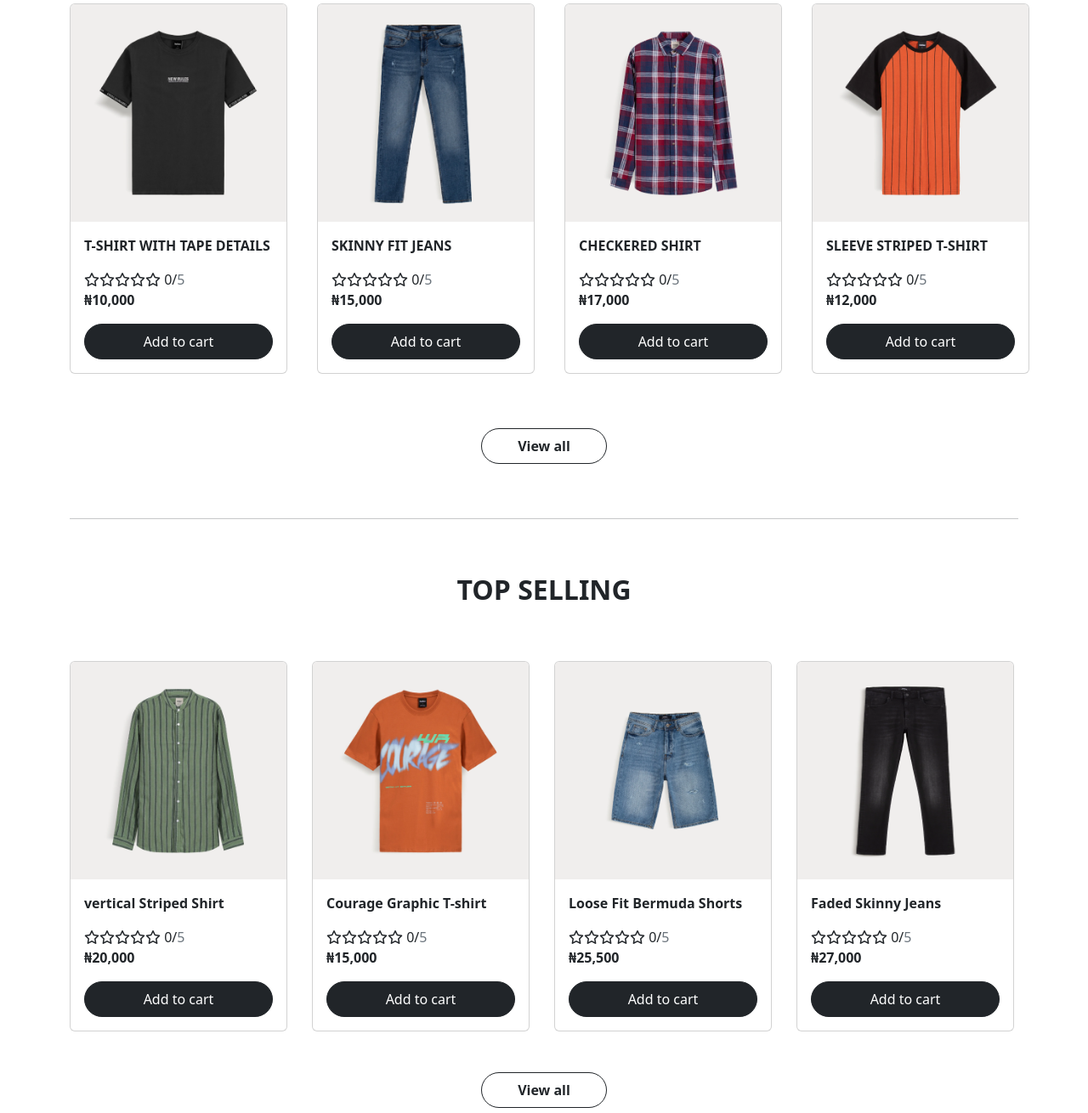
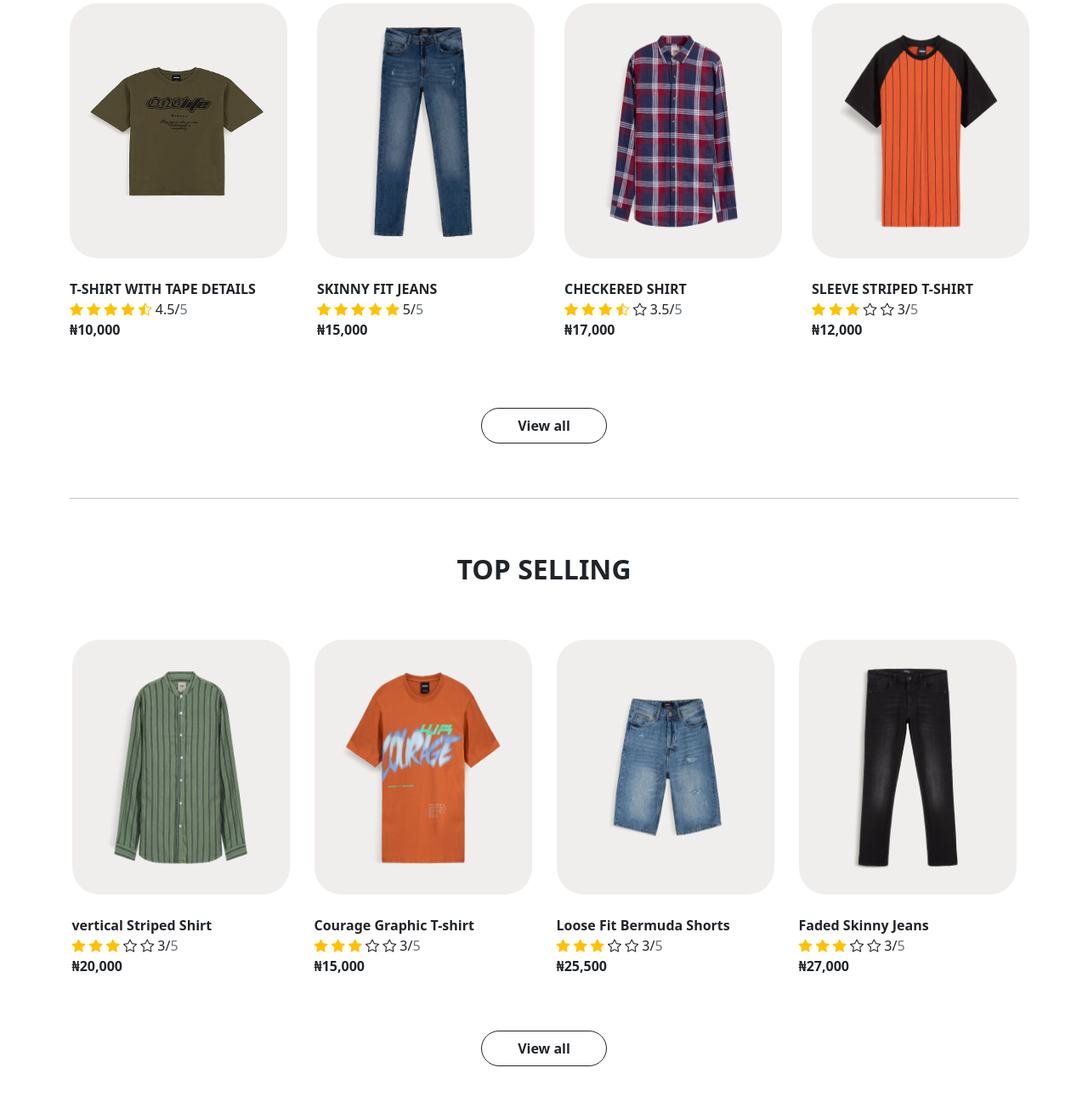
Before and after one commit to amarisodiq/E-commerce-website, a plain HTML site: page index.html in a window 1280 px wide. Shown: the part 810-2120 px from the top of the page at 85% size. Drawn offline with nearby package versions, Linux system fonts and the light colour scheme.

Commit message:
change card design

```diff
--- a/index.html
+++ b/index.html
@@ -172,88 +172,100 @@
                 <h2 class="text-center fw-bold my-5 py-3">NEW ARRIVALS</h2>
                 <div class="row justify-content-center g-5">
                     <div class="col-lg-3 col-md-3 col-sm-12">
-                        <div class="card card-container mx-auto" style="width: 16rem;">
-                            <a href="#">
-                                <img src="./image/t-shirt with tape.png" class="card-img-top items-img"
-                                    alt="t-shirt with tape">
+                        <div class=" card-container mx-auto" style="width: 16rem;">
+                            <a href="./product-details.html" class="nav-link">
+                                <img src="./image/onelife t-shirt-index.png" class="card-img-top items-img rounded-5"
+                                    alt="t-shirt with tape" width="100%" height="300">
                             </a>
-                            <div class="card-body">
-                                <p class="card-text fw-semibold">T-SHIRT WITH TAPE DETAILS</p>
-                                <div class="card-rate-price">
+                            <p class="card-text fw-semibold pt-4 mb-0">T-SHIRT WITH TAPE DETAILS</p>
                             <div class="price-rate">
-                                        <span><i class="fa-regular fa-star"></i><i class="fa-regular fa-star"></i><i
-                                                class="fa-regular fa-star"></i><i class="fa-regular fa-star"></i><i
-                                                class="fa-regular fa-star"></i> 0/<span
-                                                class="text-secondary">5</span></span>
+                                <span>
+                                    <i class="bi bi-star-fill text-warning"></i>
+                                    <i class="bi bi-star-fill text-warning"></i>
+                                    <i class="bi bi-star-fill text-warning"></i>
+                                    <i class="bi bi-star-fill text-warning"></i>
+                                    <i class="bi bi-star-half text-warning"></i>
+                                    4.5/<span class="text-secondary">5</span>
+                                </span>
                                 <p class="fw-bold">₦10,000</p>
                             </div>
+                            <!-- <button type="button" class="btn btn-dark rounded-pill buy-btn py-2 add-to-cart"
+                                    data-id="1">Add to cart
+                                </button> -->
                         </div>
-                                <button type="button" class="btn btn-dark rounded-pill buy-btn py-2 add-to-cart"
-                                    data-id="1">Add to cart
-                                </button>
                     </div>
+
+                    <div class="col-lg-3 col-md-3 col-sm-12">
+                        <div class=" card-container mx-auto" style="width: 16rem;">
+                            <a href="#">
+                                <img src="./image/skinny fit jeans.png" class="card-img-top items-img rounded-5"
+                                    alt="skinny fit jeans" width="100%" height="300">
+                            </a>
+                            <p class="card-text fw-semibold pt-4 mb-0">SKINNY FIT JEANS</p>
+                            <div class="price-rate">
+                                <span>
+                                    <i class="bi bi-star-fill text-warning"></i>
+                                    <i class="bi bi-star-fill text-warning"></i>
+                                    <i class="bi bi-star-fill text-warning"></i>
+                                    <i class="bi bi-star-fill text-warning"></i>
+                                    <i class="bi bi-star-fill text-warning"></i>
+                                    5/<span class="text-secondary">5</span>
+                                </span>
+                                <p class="fw-bold">₦15,000</p>
+                            </div>
+                            <!-- <button type="button" class="btn btn-dark rounded-pill buy-btn py-2 add-to-cart"
+                                    data-id="2">Add to
+                                    cart</button> -->
                         </div>
                     </div>
                     <div class="col-lg-3 col-md-3 col-sm-12">
-                        <div class="card card-container" style="width: 16rem;">
-                            <img src="./image/skinny fit jeans.png" class="card-img-top items-img"
-                                alt="skinny fit jeans">
-                            <div class="card-body">
-                                <p class="card-text fw-semibold">SKINNY FIT JEANS</p>
+                        <div class="card-container mx-auto" style="width: 16rem;">
+                            <a href="#">
+                                <img src="./image/checkered shirt.png" class="card-img-top items-img rounded-5"
+                                    alt="checkered shirt" width="100%" height="300">
+                            </a>
+                            <p class="card-text fw-semibold pt-4 mb-0">CHECKERED SHIRT</p>
                             <div class="card-rate-price">
                                 <div class="price-rate">
-                                        <span><i class="fa-regular fa-star"></i><i class="fa-regular fa-star"></i><i
-                                                class="fa-regular fa-star"></i><i class="fa-regular fa-star"></i><i
-                                                class="fa-regular fa-star"></i> 0/<span
-                                                class="text-secondary">5</span></span>
-                                        <p class="fw-bold">₦15,000</p>
+                                    <span>
+                                        <i class="bi bi-star-fill text-warning"></i>
+                                        <i class="bi bi-star-fill text-warning"></i>
+                                        <i class="bi bi-star-fill text-warning"></i>
+                                        <i class="bi bi-star-half text-warning"></i>
+                                        <i class="bi bi-star"></i>
+                                        3.5/<span class="text-secondary">5</span>
+                                    </span>
+                                    <p class="fw-bold">₦17,000</p>
                                 </div>
                             </div>
-                                <button type="button" class="btn btn-dark rounded-pill buy-btn py-2 add-to-cart"
-                                    data-id="2">Add to
-                                    cart</button>
-                            </div>
+                            <!-- <button type="button" class="btn btn-dark rounded-pill buy-btn py-2 add-to-cart"
+                                    data-id="3">Add to
+                                    cart</button> -->
                         </div>
                     </div>
                     <div class="col-lg-3 col-md-3 col-sm-12">
-                        <div class="card card-container" style="width: 16rem;">
-                            <img src="./image/checkered shirt.png" class="card-img-top items-img" alt="checkered shirt">
-                            <div class="card-body">
-                                <p class="card-text fw-semibold">CHECKERED SHIRT</p>
+                        <div class="card-container mx-auto" style="width: 16rem;">
+                            <a href="">
+                                <img src="./image/sleeve striped t-shirt.png" class="card-img-top items-img rounded-5"
+                                    alt="sleeve striped t-shirt" height="300">
+                            </a>
+                            <p class="card-text fw-semibold mb-0 pt-4">SLEEVE STRIPED T-SHIRT</p>
                             <div class="card-rate-price">
                                 <div class="price-rate">
-                                        <span><i class="fa-regular fa-star"></i><i class="fa-regular fa-star"></i><i
-                                                class="fa-regular fa-star"></i><i class="fa-regular fa-star"></i><i
-                                                class="fa-regular fa-star"></i> 0/<span
-                                                class="text-secondary">5</span></span>
-                                        <p class="fw-bold">₦17,000</p>
-                                    </div>
-                                </div>
-                                <button type="button" class="btn btn-dark rounded-pill buy-btn py-2 add-to-cart"
-                                    data-id="3">Add to
-                                    cart</button>
-                            </div>
-                        </div>
-                    </div>
-                    <div class="col-lg-3 col-md-3 col-sm-12">
-                        <div class="card card-container" style="width: 16rem;">
-                            <img src="./image/sleeve striped t-shirt.png" class="card-img-top items-img"
-                                alt="sleeve striped t-shirt">
-                            <div class="card-body">
-                                <p class="card-text fw-semibold">SLEEVE STRIPED T-SHIRT</p>
-                                <div class="card-rate-price">
-                                    <div class="price-rate">
-                                        <span><i class="fa-regular fa-star"></i><i class="fa-regular fa-star"></i><i
-                                                class="fa-regular fa-star"></i><i class="fa-regular fa-star"></i><i
-                                                class="fa-regular fa-star"></i> 0/<span
-                                                class="text-secondary">5</span></span>
+                                    <span>
+                                        <i class="bi bi-star-fill text-warning"></i>
+                                        <i class="bi bi-star-fill text-warning"></i>
+                                        <i class="bi bi-star-fill text-warning"></i>
+                                        <i class="bi bi-star"></i>
+                                        <i class="bi bi-star"></i>
+                                        3/<span class="text-secondary">5</span>
+                                    </span>
                                     <p class="fw-bold">₦12,000</p>
                                 </div>
                             </div>
-                                <button type="button" class="btn btn-dark rounded-pill buy-btn py-2 add-to-cart"
+                            <!-- <button type="button" class="btn btn-dark rounded-pill buy-btn py-2 add-to-cart"
                                     data-id="4">Add to
-                                    cart</button>
-                            </div>
+                                    cart</button> -->
                         </div>
                     </div>
                 </div>
@@ -270,87 +282,103 @@
                 <h2 class="text-center fw-bold my-5 py-3">TOP SELLING</h2>
                 <div class="row">
                     <div class="col-lg-3 col-md-3 col-sm-12">
-                        <div class="card card-container" style="width: 16rem;">
-                            <img src="./image/vertical striped shirt.png" class="card-img-top items-img"
-                                alt="t-shirt with tape">
-                            <div class="card-body">
-                                <p class="card-text fw-semibold">vertical Striped Shirt</p>
+                        <div class="card-container mx-auto" style="width: 16rem;">
+                            <a href="">
+                                <img src="./image/vertical striped shirt.png" class="card-img-top rounded-5"
+                                    alt="t-shirt with tape" height="300">
+                            </a>
+                            <p class="card-text fw-semibold mb-0 pt-4">vertical Striped Shirt</p>
                             <div class="card-rate-price">
                                 <div class="price-rate">
-                                        <span><i class="fa-regular fa-star"></i><i class="fa-regular fa-star"></i><i
-                                                class="fa-regular fa-star"></i><i class="fa-regular fa-star"></i><i
-                                                class="fa-regular fa-star"></i> 0/<span
-                                                class="text-secondary">5</span></span>
+                                    <span>
+                                        <i class="bi bi-star-fill text-warning"></i>
+                                        <i class="bi bi-star-fill text-warning"></i>
+                                        <i class="bi bi-star-fill text-warning"></i>
+                                        <i class="bi bi-star"></i>
+                                        <i class="bi bi-star"></i>
+                                        3/<span class="text-secondary">5</span>
+                                    </span>
                                     <p class="fw-bold">₦20,000</p>
                                 </div>
                             </div>
-                                <button type="button" class="btn btn-dark rounded-pill buy-btn py-2 add-to-cart"
+                            <!-- <button type="button" class="btn btn-dark rounded-pill buy-btn py-2 add-to-cart"
                                     data-id="5">Add to
-                                    cart</button>
-                            </div>
+                                    cart</button> -->
                         </div>
                     </div>
                     <div class="col-lg-3 col-md-3 col-sm-12">
-                        <div class="card card-container" style="width: 16rem;">
-                            <img src="./image/courage graphic t-shirt.png" class="card-img-top items-img"
-                                alt="skinny fit jeans">
-                            <div class="card-body">
-                                <p class="card-text fw-semibold">Courage Graphic T-shirt</p>
+                        <div class="card-container mx-auto" style="width: 16rem;">
+                            <a href="">
+                                <img src="./image/courage graphic t-shirt.png" class="card-img-top rounded-5"
+                                    alt="skinny fit jeans" height="300">
+                            </a>
+                            <p class="card-text fw-semibold mb-0 pt-4">Courage Graphic T-shirt</p>
                             <div class="card-rate-price">
                                 <div class="price-rate">
-                                        <span><i class="fa-regular fa-star"></i><i class="fa-regular fa-star"></i><i
-                                                class="fa-regular fa-star"></i><i class="fa-regular fa-star"></i><i
-                                                class="fa-regular fa-star"></i> 0/<span
-                                                class="text-secondary">5</span></span>
+                                    <span>
+                                        <i class="bi bi-star-fill text-warning"></i>
+                                        <i class="bi bi-star-fill text-warning"></i>
+                                        <i class="bi bi-star-fill text-warning"></i>
+                                        <i class="bi bi-star"></i>
+                                        <i class="bi bi-star"></i>
+                                        3/<span class="text-secondary">5</span>
+                                    </span>
                                     <p class="fw-bold">₦15,000</p>
                                 </div>
                             </div>
-                                <button type="button" class="btn btn-dark rounded-pill buy-btn py-2 add-to-cart"
+                            <!-- <button type="button" class="btn btn-dark rounded-pill buy-btn py-2 add-to-cart"
                                     data-id="6">Add to
-                                    cart</button>
-                            </div>
+                                    cart</button> -->
                         </div>
                     </div>
                     <div class="col-lg-3 col-md-3 col-sm-12">
-                        <div class="card card-container" style="width: 16rem;">
-                            <img src="./image/loose fit bermuda  shorts.png" class="card-img-top items-img"
-                                alt="checkered shirt">
-                            <div class="card-body">
-                                <p class="card-text fw-semibold">Loose Fit Bermuda Shorts</p>
+                        <div class="card-container mx-auto" style="width: 16rem;">
+                            <a href="">
+                                <img src="./image/loose fit bermuda  shorts.png" class="card-img-top rounded-5"
+                                    alt="checkered shirt" height="300">
+                            </a>
+                            <p class="card-text fw-semibold mb-0 pt-4">Loose Fit Bermuda Shorts</p>
                             <div class="card-rate-price">
                                 <div class="price-rate">
-                                        <span><i class="fa-regular fa-star"></i><i class="fa-regular fa-star"></i><i
-                                                class="fa-regular fa-star"></i><i class="fa-regular fa-star"></i><i
-                                                class="fa-regular fa-star"></i> 0/<span
-                                                class="text-secondary">5</span></span>
+                                    <span>
+                                        <i class="bi bi-star-fill text-warning"></i>
+                                        <i class="bi bi-star-fill text-warning"></i>
+                                        <i class="bi bi-star-fill text-warning"></i>
+                                        <i class="bi bi-star"></i>
+                                        <i class="bi bi-star"></i>
+                                        3/<span class="text-secondary">5</span>
+                                    </span>
                                     <p class="fw-bold">₦25,500</p>
                                 </div>
                             </div>
-                                <button type="button" class="btn btn-dark rounded-pill buy-btn py-2 add-to-cart"
+                            <!-- <button type="button" class="btn btn-dark rounded-pill buy-btn py-2 add-to-cart"
                                     data-id="7">Add to
-                                    cart</button>
-                            </div>
+                                    cart</button> -->
                         </div>
                     </div>
                     <div class="col-lg-3 col-md-3 col-sm-12">
-                        <div class="card card-container" style="width: 16rem;">
-                            <img src="./image/faded skinny jeans.png" class="card-img-top items-img"
-                                alt="sleeve striped t-shirt">
-                            <div class="card-body">
-                                <p class="card-text fw-semibold">Faded Skinny Jeans</p>
+                        <div class="card-container mx-auto" style="width: 16rem;">
+                            <a href="">
+                                <img src="./image/faded skinny jeans.png" class="card-img-top rounded-5"
+                                    alt="sleeve striped t-shirt" height="300">
+                            </a>
+                            <p class="card-text fw-semibold mb-0 pt-4">Faded Skinny Jeans</p>
                             <div class="card-rate-price">
                                 <div class="price-rate">
-                                        <span><i class="fa-regular fa-star"></i><i class="fa-regular fa-star"></i><i
-                                                class="fa-regular fa-star"></i><i class="fa-regular fa-star"></i><i
-                                                class="fa-regular fa-star"></i> 0/<span
-                                                class="text-secondary">5</span></span>
+                                    <span>
+                                        <i class="bi bi-star-fill text-warning"></i>
+                                        <i class="bi bi-star-fill text-warning"></i>
+                                        <i class="bi bi-star-fill text-warning"></i>
+                                        <i class="bi bi-star"></i>
+                                        <i class="bi bi-star"></i>
+                                        3/<span class="text-secondary">5</span>
+                                    </span>
                                     <p class="fw-bold">₦27,000</p>
                                 </div>
                             </div>
-                                <button type="button" class="btn btn-dark rounded-pill buy-btn py-2 add-to-cart"
+                            <!-- <button type="button" class="btn btn-dark rounded-pill buy-btn py-2 add-to-cart"
                                     data-id="8">Add to
-                                    cart</button>
-                            </div>
+                                    cart</button> -->
                         </div>
                     </div>
                 </div>
@@ -404,7 +432,7 @@
         <!-- our happy customers -->
         <section class="happy-customers pb-5">
             <div class="container">
-                <h3 class="fw-bold my-5 py-3">OUR HAPPY CUSTOMERS</h3>
+                <h3 class="fw-bold my-5 pt-3">OUR HAPPY CUSTOMERS</h3>
             </div>
             <section class="container-fluid">
                 <div class="reviews-container container">
--- a/main.css
+++ b/main.css
@@ -35,7 +35,7 @@ body {
 } */
 
 .card-container > img {
-    height: 16rem !important;
+    height: 13rem !important;
 }
 
 
@@ -74,7 +74,7 @@ body {
 }
 
 /* .items-img {
-    height: 10%;
+    height: 40vh;
 } */
 /* .card-container {
     height: 100% !important;
```
Also changed, not shown: main.js (+143 -143 lines), product-details.html (renamed from product details.html, +84 -67 lines), image/onelife t-shirt-index.png (added). Lines whose indentation alone changed are shown as unchanged.
